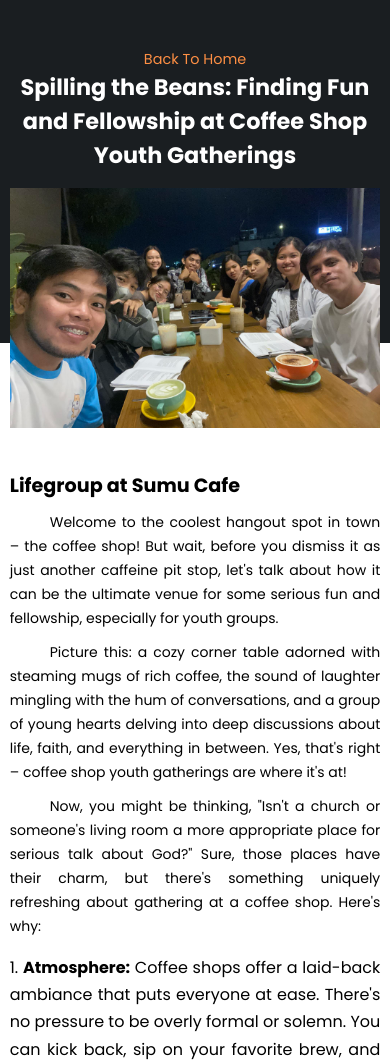
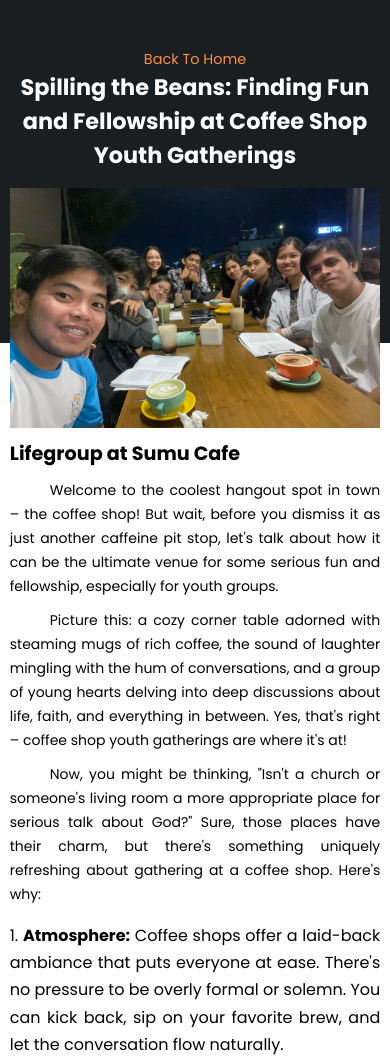
Before and after one commit to ktln-grace/Generations-Shakers, a plain HTML site: page post-page.html in a window 390 px wide. Shown: the part 47-1109 px from the top of the page. Drawn offline with nearby package versions, Linux system fonts and the light colour scheme.

Commit message:
Update style.css
Adding responsiveness to post-content class

```diff
--- a/style.css
+++ b/style.css
@@ -343,7 +343,7 @@ header.shadow .logo {
         height: 435px;
     }
     .post-content {
-        margin-top: 9rem !important;
+        margin-top: 12rem !important;
     }
 }
 @media (max-width: 570px) {
@@ -361,6 +361,16 @@ header.shadow .logo {
         row-gap: 1rem;
         padding: 20px 0;
         text-align: center;
+    }
+}
+@media (max-width: 494px) {
+    .post-content {
+        margin-top: 15rem !important;
+    }
+}
+@media (max-width: 400px){
+    .post-content {
+        margin-top: 18rem !important;
     }
 }
 @media (max-width: 396px) {
@@ -385,13 +395,13 @@ header.shadow .logo {
     .post-header {
         height: 335;;
     }
-    .post-content {
-        margin-top: 5rem !important;
-    }
     .post-text {
         font-size: 0.875rem;
         line-height: 1.5rem;
         margin: 10px 0;
+    }
+    .post-content {
+        margin-top: 3rem !important;
     }
 }
 @media (max-width: 395px) {
@@ -402,4 +412,9 @@ header.shadow .logo {
         font-size: 0.8rem;
     }
 }
+@media (max-width: 346px) {
+    .post-content {
+        margin-top: 5rem !important;
+    }
+}
 /* Page Animations */
```
